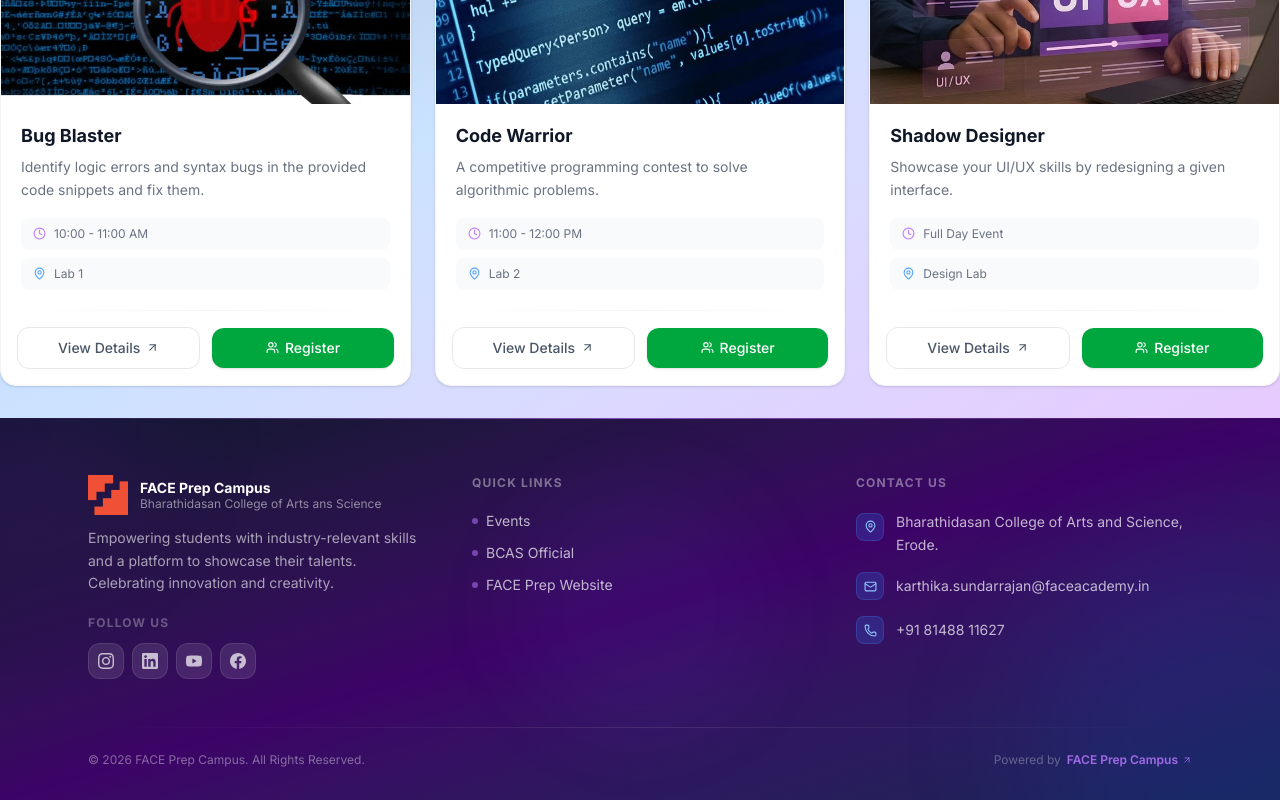
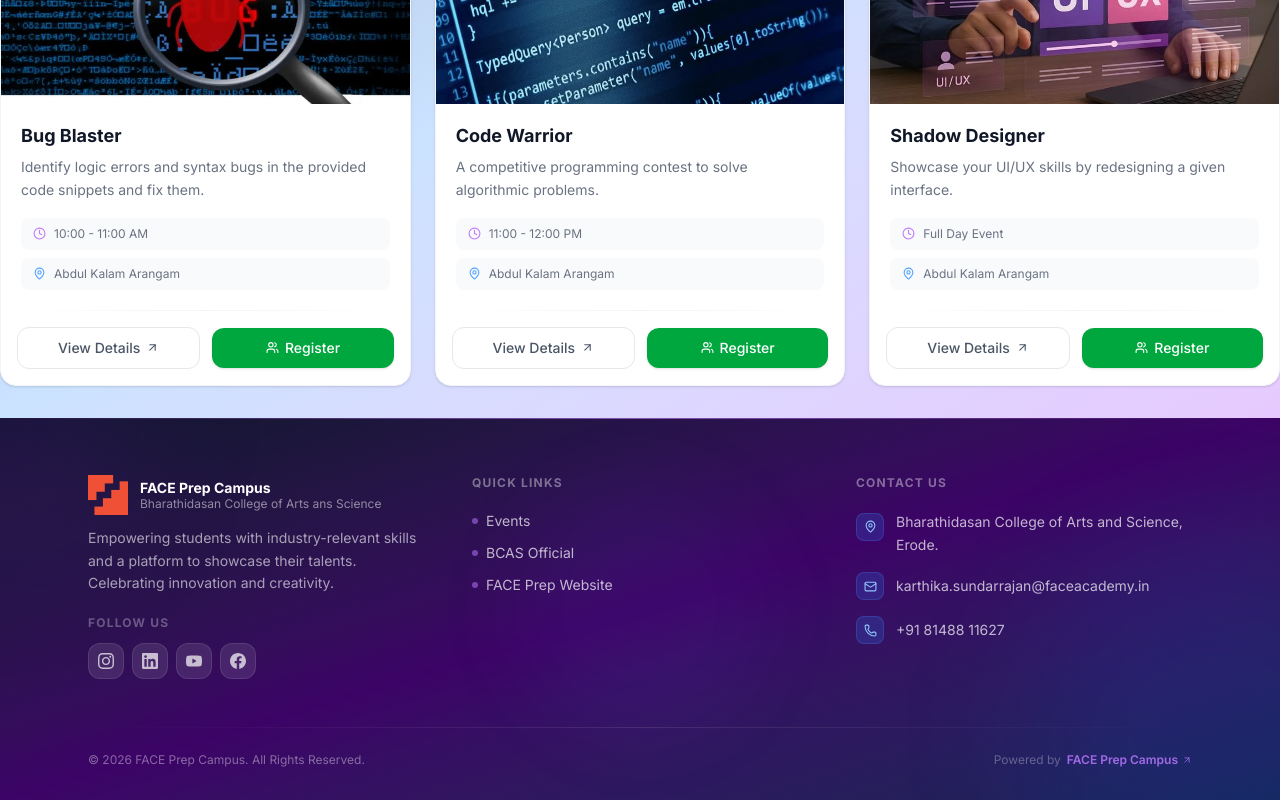
Before and after one commit to im-senthilnathan/innovex2k26, a React (Vite) app: page / in a window 1280 px wide. Shown: the part 1957-2757 px from the top of the page. Built offline with nearby package versions, Linux system fonts and the light colour scheme.

Commit message:
update event locations to Abdul Kalam Arangam

```diff
--- a/src/data/EventDetails.js
+++ b/src/data/EventDetails.js
@@ -6,7 +6,7 @@ export const events = {
             description:
                 "Identify logic errors and syntax bugs in the provided code snippets and fix them.",
             time: "10:00 - 11:00 AM",
-            location: "Lab 1",
+            location: "Abdul Kalam Arangam",
             image: "./bugBlaster.jfif",
             instructions: [
                 "Code snippets will be given on the spot.",
@@ -14,7 +14,7 @@ export const events = {
                 "Allowed languages — C, Java, or Python.",
                 "No internet or external tools allowed.",
                 "Most bugs fixed in least time wins.",
-                "Report to Lab 1 by 9:45 AM.",
+                "Report to Abdul Kalam Arangam by 9:45 AM.",
             ],
             formUrl: "https://docs.google.com/forms/d/e/1FAIpQLScFe4aVKA1cWLd7_ExBOtfsbuqUEG7mFpxt2b-fmt0wLXCHkA/viewform?embedded=true",
             category: "TECHNICAL",
@@ -25,14 +25,14 @@ export const events = {
             description:
                 "A competitive programming contest to solve algorithmic problems.",
             time: "11:00 - 12:00 PM",
-            location: "Lab 2",
+            location: "Abdul Kalam Arangam",
             image: "./codeWarrior.jfif",
             instructions: [
                 "Problems will be hosted on HackerRank.",
                 "Solve as many algorithmic problems as possible.",
                 "No internet browsing — only HackerRank allowed.",
                 "Judged on problems solved and time taken.",
-                "Report to Lab 2 by 10:45 AM.",
+                "Report to Abdul Kalam Arangam by 10:45 AM.",
             ],
             formUrl: "https://docs.google.com/forms/d/e/1FAIpQLSeFSJUDnZGpxhvOb-bfW55SRANoOyYrY8tNgQ86jmdIIO8mig/viewform?embedded=true",
             category: "TECHNICAL",
@@ -43,7 +43,7 @@ export const events = {
             description:
                 "Showcase your UI/UX skills by redesigning a given interface.",
             time: "Full Day Event",
-            location: "Design Lab",
+            location: "Abdul Kalam Arangam",
             image: "./shadowDesigner.jfif",
             instructions: [
                 "Redesign a given app interface creatively.",
@@ -51,7 +51,7 @@ export const events = {
                 "Full day event — manage your time wisely.",
                 "Submit final design before closing time.",
                 "Judged on creativity, usability, and presentation.",
-                "Report to Design Lab by 9:45 AM.",
+                "Report to Abdul Kalam Arangam by 9:45 AM.",
             ],
             formUrl: "https://docs.google.com/forms/d/e/1FAIpQLSfkz5_p2K9tKKXEeiCOYlPEL2V7XTfDugRVWzVSVUxR-RQDcA/viewform?embedded=true",
             category: "TECHNICAL",
@@ -65,14 +65,14 @@ export const events = {
             description:
                 "Test your persuasion skills by selling a unique or fun idea to the audience and judges.",
             time: "11:00 - 12:00 PM",
-            location: "Room 102",
+            location: "Abdul Kalam Arangam",
             image: "./convinceMeIfYouCan.jfif",
             instructions: [
                 "2 minutes to pitch your idea.",
                 "1 minute Q&A with judges.",
                 "Sell any unique or fun idea — no restrictions.",
                 "Judges score on confidence, clarity, and persuasion.",
-                "Report to Room 102 by 10:45 AM.",
+                "Report to Abdul Kalam Arangam by 10:45 AM.",
             ],
             formUrl: "https://docs.google.com/forms/d/e/1FAIpQLSez8iDiAszslabdrC58bAC5zl2GZXmft2L07iArYU-qeIv-xQ/viewform?embedded=true",
             category: "COMMUNICATION",
@@ -83,14 +83,14 @@ export const events = {
             description:
                 "Look at a random picture and weave a compelling story or description around it.",
             time: "12:00 - 12:30 PM",
-            location: "Seminor Hall",
+            location: "Abdul Kalam Arangam",
             image: "./pictureTalk.jpg",
             instructions: [
                 "A random picture will be shown on the spot.",
                 "30 seconds to think.",
                 "1 minute to speak — no notes allowed.",
                 "Judged on fluency, creativity, and confidence.",
-                "Report to Seminar Hall by 11:45 AM.",
+                "Report to Abdul Kalam Arangam by 11:45 AM.",
             ],
             formUrl: "https://docs.google.com/forms/d/e/1FAIpQLSeI6Vo7eezxOKHSQhr28ns0QQNJ4zyRTA3_V8WU5_4m3cwKsg/viewform?usp=sharing&ouid=111475720317182452936",
             category: "COMMUNICATION",
@@ -103,7 +103,7 @@ export const events = {
             description:
                 "A fun team building activity requiring coordination, strategy, and steady hands.",
             time: "10:00 - 11:00 AM",
-            location: "Group Event",
+            location: "Abdul Kalam Arangam",
             image: "./pipeBall.jfif",
             instructions: [
                 "4 members per team.",
@@ -111,7 +111,7 @@ export const events = {
                 "Move the ball start to finish — no hand contact.",
                 "Ball drops or stops? Restart from beginning.",
                 "Fastest team wins.",
-                "Report by 9:45 AM.",
+                "Report to Abdul Kalam Arangam by 9:45 AM.",
             ],
             formUrl: "https://docs.google.com/forms/d/e/1FAIpQLSc1bhm5LUUi6NCUQPFrSI_cC6-BJdK47Sb7v8oQFbqzWxMasA/viewform?embedded=true",
             category: "BUSINESS",
@@ -122,7 +122,7 @@ export const events = {
             description:
                 "Transform simple paper into magnificent art pieces using cutting and folding techniques.",
             time: "11:00 - 12:00 PM",
-            location: "Craft",
+            location: "Abdul Kalam Arangam",
             image: "./paperArt.jfif",
             instructions: [
                 "Team Participation — 4 members per team.",
@@ -130,7 +130,7 @@ export const events = {
                 "Only cutting and folding techniques allowed.",
                 "No pre-made templates or printed designs.",
                 "Best creative piece wins.",
-                "Report by 10:45 AM.",
+                "Report to Abdul Kalam Arangam by 10:45 AM.",
             ],
             formUrl: "https://docs.google.com/forms/d/e/1FAIpQLSfayaNotM9Ag4Hf-mq6rozSpyMK-lHHhUzwy7X4y2jJpYaY1g/viewform?embedded=true",
             category: "BUSINESS",
@@ -143,15 +143,15 @@ export const events = {
             description:
                 "A poetry competition celebrating the fiery words and wisdom of Mahakavi Bharathiyar.",
             time: "11:30 - 12:30 PM",
-            location: "Stage 1",
+            location: "Abdul Kalam Arangam",
             image: "./bharathiyarPattarai.jfif",
             instructions: [
-                "Topic — Freedom & Youth.",
+                "Topic will be announced on the spot.",
                 "Poetry must be in Tamil.",
                 "Original compositions only — no memorized poems.",
                 "Time limit will be given on the spot.",
                 "Judged on expression, content, and delivery.",
-                "Report to Stage 1 by 11:15 AM.",
+                "Report to Abdul Kalam Arangam by 11:15 AM.",
             ],
             formUrl: "https://docs.google.com/forms/d/e/1FAIpQLSevU0igLAwueZL3IExcMpQWtPGP1657uyEiSlIabLoTYHNP5A/viewform?usp=sharing&ouid=111475720317182452936",
             category: "OTHER",
@@ -162,15 +162,15 @@ export const events = {
             description:
                 "Showcase your storytelling skills through the art of video editing and visual effects.",
             time: "11:30 - 12:30 PM",
-            location: "Media Lab",
+            location: "Abdul Kalam Arangam",
             image: "./videoEditing.jfif",
             instructions: [
-                "Raw footage will be provided on the spot.",
+                "Bring your own Raw footage and laptop with editing software installed.",
                 "Use Premiere Pro or DaVinci Resolve only.",
                 "Edit and submit within the given time limit.",
                 "No pre-downloaded assets or templates allowed.",
                 "Judged on storytelling, transitions, and creativity.",
-                "Report to Media Lab by 11:15 AM.",
+                "Report to Abdul Kalam Arangam by 11:15 AM.",
             ],
             formUrl: "https://docs.google.com/forms/d/e/1FAIpQLScNfGz1dGTbI7kNxlqjUZDiegKLhb8HSYZIEsi4UOZi77aFYg/viewform?usp=sharing&ouid=111475720317182452936",
             category: "OTHER",
```
